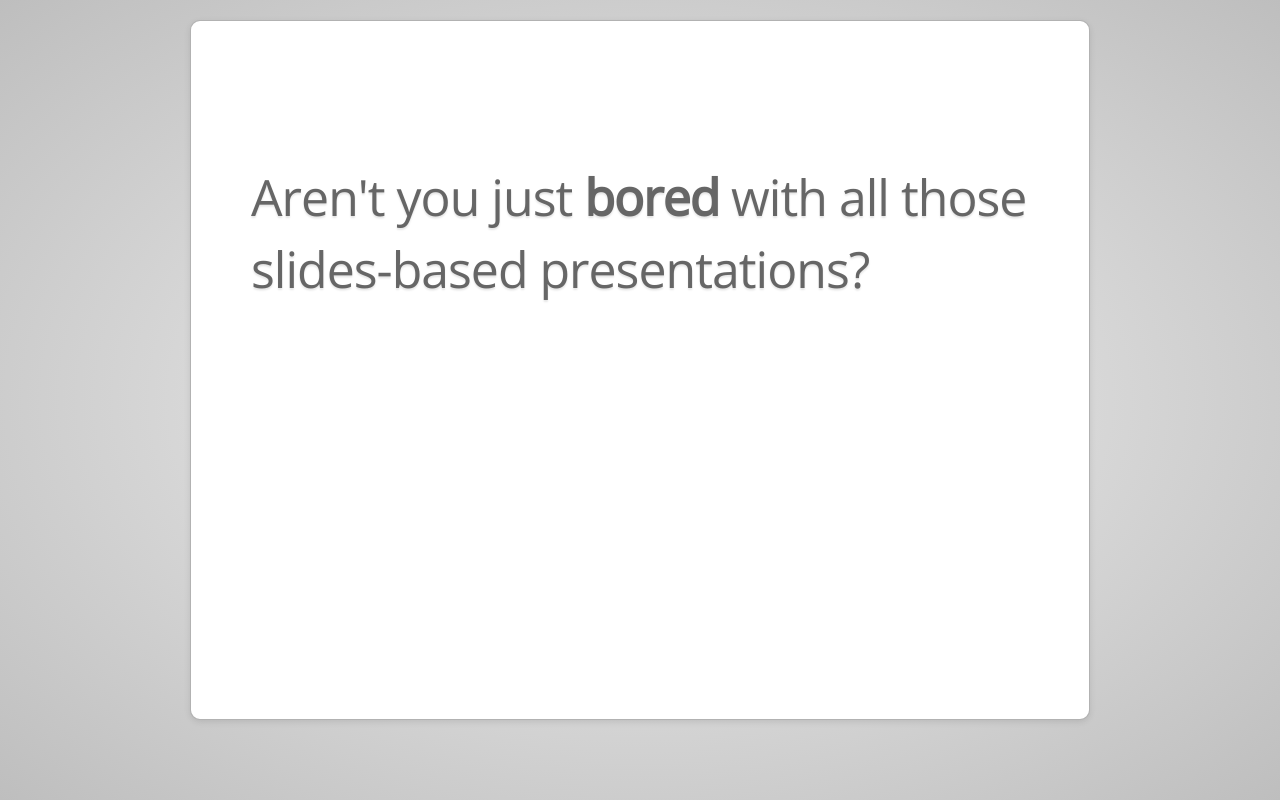
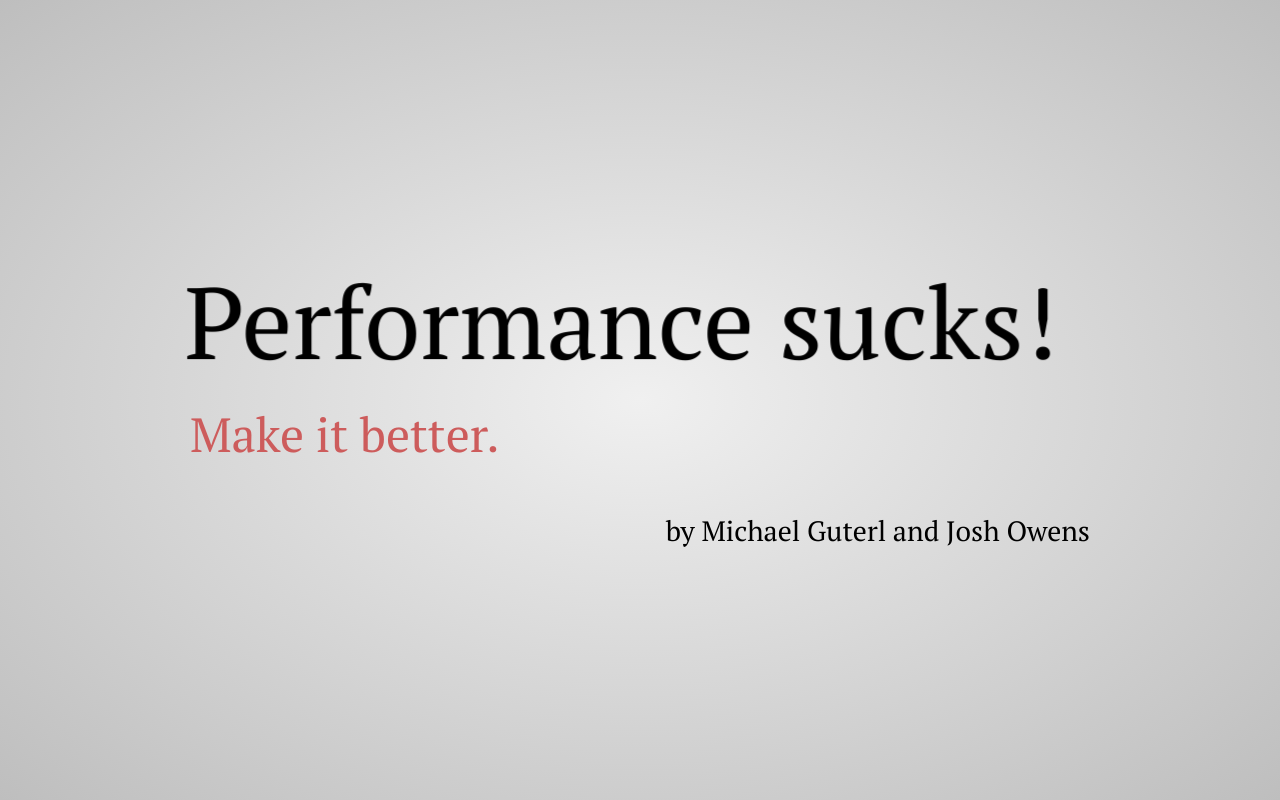
Before and after one commit to queso/performance-sucks, a plain HTML site: page index.html in a window 1280 px wide. Drawn offline with nearby package versions, Linux system fonts and the light colour scheme.

Commit message:
Add some pics and get the first of some real html in place

```diff
--- a/css/impress-demo.css
+++ b/css/impress-demo.css
@@ -268,7 +268,7 @@ a:focus {
 }
 
 #title h1 {
-    font-size: 190px;
+    font-size: 100px;
 
     -webkit-transform: translateZ(50px);
     -moz-transform:    translateZ(50px);
@@ -277,8 +277,14 @@ a:focus {
     transform:         translateZ(50px);
 }
 
+#title h2 {
+  color: indianred;
+}
+
 #title .footnote {
-    font-size: 32px;
+    font-size: 28px;
+    float: right;
+    padding-top: 40px;
 }
 
 /*
--- a/index.html
+++ b/index.html
@@ -19,9 +19,29 @@
 <body class="impress-not-supported">
 
   <div id="impress">
-    <div id="bored" class="step slide" data-x="-1000" data-y="-1500">
-        <q>Aren't you just <b>bored</b> with all those slides-based presentations?</q>
+    <div id="title" class="step" data-x="0" data-y="0" data-scale="4">
+        <h1>Performance sucks!</h1>
+        <h2>Make it better.</h2>
+        <span class="footnote">by Michael Guterl and Josh Owens</span>
+    </div>
+
+    <div id="intro-michael" class="step">
+
+    </div>
+
+    <div id="intro-josh" class="step">
+
+    </div>
+
+    <div id="" class="step">
+    </div>
+
+    <div id="overview" class="step" data-x="3000" data-y="1500" data-scale="10">
     </div>
   </div>
 
+<script src="js/impress.js"></script>
+<script>impress().init();</script>
+
 </body>
+</html>
```
Also changed, not shown: images/josh.jpeg (added), images/michael.jpeg (added).
